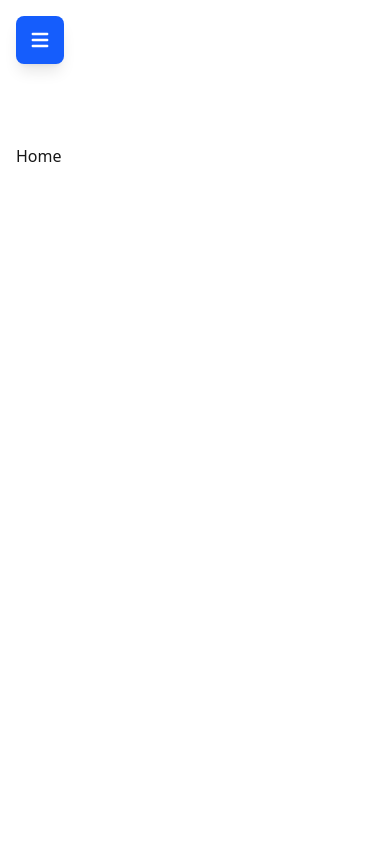
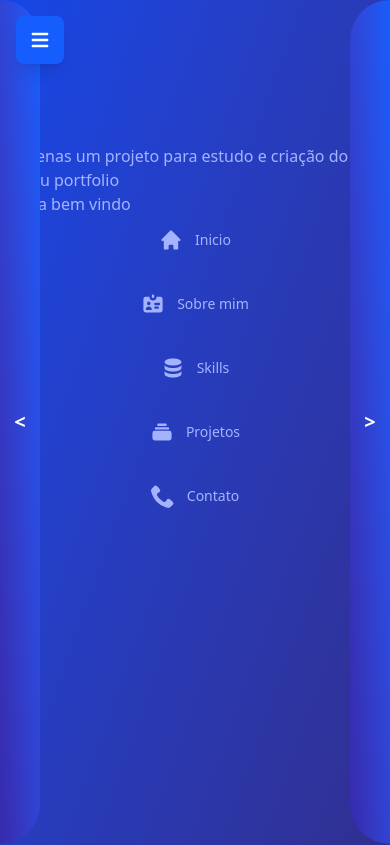
Before and after one commit to PauloHenriqueM-S/portfolio-with-nextjs, a Next.js app: page /dashboard in a window 390 px wide. Shown: the top 845 px of the page. Built offline with nearby package versions, Linux system fonts and the light colour scheme.

Commit message:
mobile adjust

```diff
--- a/app/dashboard/(overview)/page.tsx
+++ b/app/dashboard/(overview)/page.tsx
@@ -1,5 +1,9 @@
+import Home from "@/app/ui/dashboard/overview/home";
+
 export default function Page(){
   return (
-    <p>Home</p>
+    <div className="flex items-center justify-center h-full w-full text-indigo-300 dark:text-blue-300 p-0 m-0">
+      <Home />
+    </div>
   );
 }
--- a/app/dashboard/layout.tsx
+++ b/app/dashboard/layout.tsx
@@ -1,4 +1,5 @@
 import SideNav from "@/app/ui/sideNav";
+import { NextPage, PreviousPage } from "@/app/ui/dashboard/switch-pages";
 
 export default function DashboardLayout({
   children
@@ -14,11 +15,13 @@ export default function DashboardLayout({
       <main className="flex-1 p-4 md:p-6 lg:p-8 md:overflow-y-auto md:pl-0">
         <div className="mt-16 md:mt-0">
           <div className="md:hidden h-16"></div>
+          <PreviousPage />
           {children}
+          <NextPage />
         </div>
       </main>
 
-      <div className="md:hidden">
+      <div className="md:hidden absolute top-0 left-0">
         <SideNav />
       </div>
     </div>
--- a/app/layout.tsx
+++ b/app/layout.tsx
@@ -26,7 +26,7 @@ export default function RootLayout({
   return (
     <html lang="pt-BR" suppressHydrationWarning>
       <body
-        className={`${geistSans.variable} ${geistMono.variable} antialiased`}
+        className={`${geistSans.variable} ${geistMono.variable} antialiased ml-0 pl-0 bg-gradient-to-br from-blue-700 to-indigo-900 dark:bg-gradient-to-br dark:from-indigo-900 dark:to-blue-700`}
       >
         <ThemeProvider>
           {children}
--- /dev/null
+++ b/app/ui/dashboard/overview/home.tsx
@@ -0,0 +1,13 @@
+import Navigation from "@/app/ui/dashboard/overview/navigation"
+
+export default function Home() {
+  return (
+    <div className="flex flex-col items-center justify-center h-full w-full">
+      <div className="flex flex-col items-self-start justify-center h-full w-full">
+        <h1>Apenas um projeto para estudo e criação do meu portfolio</h1>
+        <p>Seja bem vindo</p>
+      </div>
+      <Navigation />
+    </div>
+  )
+}
--- /dev/null
+++ b/app/ui/dashboard/overview/navigation.tsx
@@ -0,0 +1,32 @@
+import Link from "next/link"
+import { HiHome, HiIdentification, HiDatabase, HiCollection } from "react-icons/hi";
+import { ImPhone } from "react-icons/im";
+
+const links = [
+  { name: 'Inicio', href: '/dashboard', icon: HiHome },
+  { name: 'Sobre mim', href: '/dashboard/about', icon: HiIdentification },
+  { name: 'Skills', href: '/dashboard/skills', icon: HiDatabase },
+  { name: 'Projetos', href: '/dashboard/projects', icon: HiCollection },
+  { name: 'Contato', href: '/dashboard/contact', icon: ImPhone },
+];
+
+export default function Navigation() {
+  return (
+    <div className="flex flex-col items-center gap-4 mb-4 md:mb-0 h-screen">
+      {links.map((link) => {
+        const LinkIcon = link.icon;
+        return (
+          <Link
+            key={link.name}
+            href={link.href}
+            className="flex items-center gap-3 px-4 py-3 text-sm font-medium rounded-lg transition-all duration-300 hover:bg-blue-50 dark:hover:bg-indigo-950/30 "
+            aria-current="page"
+          >
+            <LinkIcon className="w-6 h-6 shrink-0" />
+            <p className="truncate">{link.name}</p>
+          </Link>
+        );
+      })}
+    </div>
+  )
+}
--- /dev/null
+++ b/app/ui/dashboard/switch-pages.tsx
@@ -0,0 +1,55 @@
+'use client'
+
+import { useRouter } from "next/navigation";
+
+const pages = ['/dashboard', '/dashboard/about', '/dashboard/skills', '/dashboard/projects', '/dashboard/contact',];
+
+export function NextPage() {
+  const router = useRouter();
+
+  const goToNextPage = () => {
+    const currentPath = window.location.pathname;
+    const currentIndex = pages.findIndex(page => page === currentPath);
+
+    if (currentIndex === -1) {
+      router.push('/dashboard');
+      return;
+    }
+
+    const nextIndex = (currentIndex + 1) % pages.length;
+
+    router.push(pages[nextIndex]);
+  };
+
+  return (
+    <button onClick={goToNextPage} className="fixed top-0 right-0 rounded-l-full  transition-all duration-300 h-screen bg-gradient-to-tr from-indigo-800 to-blue-600  hover:from-blue-800/30 hover:to-indigo-600/80 dark:from-blue-600 dark:to-indigo-800 dark:hover:from-indigo-950/30 dark:hover:to-blue-600/80 cursor-pointer">
+      <div className="flex flex-col items-center justify-center  w-10 p-0 m-0 ">
+        <p className="text-white font-bold text-xl">&gt;</p>
+      </div>
+    </button>
+  )
+}
+
+export function PreviousPage(){
+  const router = useRouter();
+
+  const goToPreviousPage = () => {
+    const currentPath = window.location.pathname;
+    const currentIndex = pages.findIndex(page => page === currentPath);
+
+    if (currentIndex === -1) {
+      router.push('/dashboard/contact');
+      return;
+    }
+
+    const prevIndex = currentIndex === 0 ? pages.length - 1 : currentIndex - 1;
+    router.push(pages[prevIndex]);
+  };
+  return (
+  <button onClick={goToPreviousPage} className="fixed top-0 left-0 md:left-[250px] rounded-r-full  transition-all duration-300 h-screen bg-gradient-to-tr from-indigo-800 to-blue-600  hover:from-blue-800 hover:to-indigo-600 dark:from-blue-600 dark:to-indigo-800 dark:hover:from-indigo-950 dark:hover:to-blue-600 cursor-pointer">
+      <div className="flex flex-col items-center justify-center  w-10 p-0 m-0 ">
+        <p className="text-white font-bold text-xl">&lt;</p>
+      </div>
+    </button>
+    );
+}
--- a/app/ui/sideNav.tsx
+++ b/app/ui/sideNav.tsx
@@ -40,7 +40,7 @@ export default function NavBar() {
     </button>
       )}
 
-    <aside className={`hidden md:flex flex-col px-4 py-6 bg-gradient-to-tr from-blue-600 to-indigo-950 dark:from-indigo-950 dark:to-blue-600 w-64 h-screen sticky top-0 border-r border-gray-200 dark:border-gray-800 overflow-y-auto`}>
+    <aside className={`hidden md:flex flex-col px-4 py-6 bg-gradient-to-tr from-blue-600 to-indigo-950 dark:from-indigo-950 dark:to-blue-600 w-64 h-screen sticky top-0 border-none overflow-y-auto`}>
       <div className='flex flex-col h-full'>
         <div className='flex justify-between items-center mb-6'>
           <div className='flex items-center gap-3'>
```
